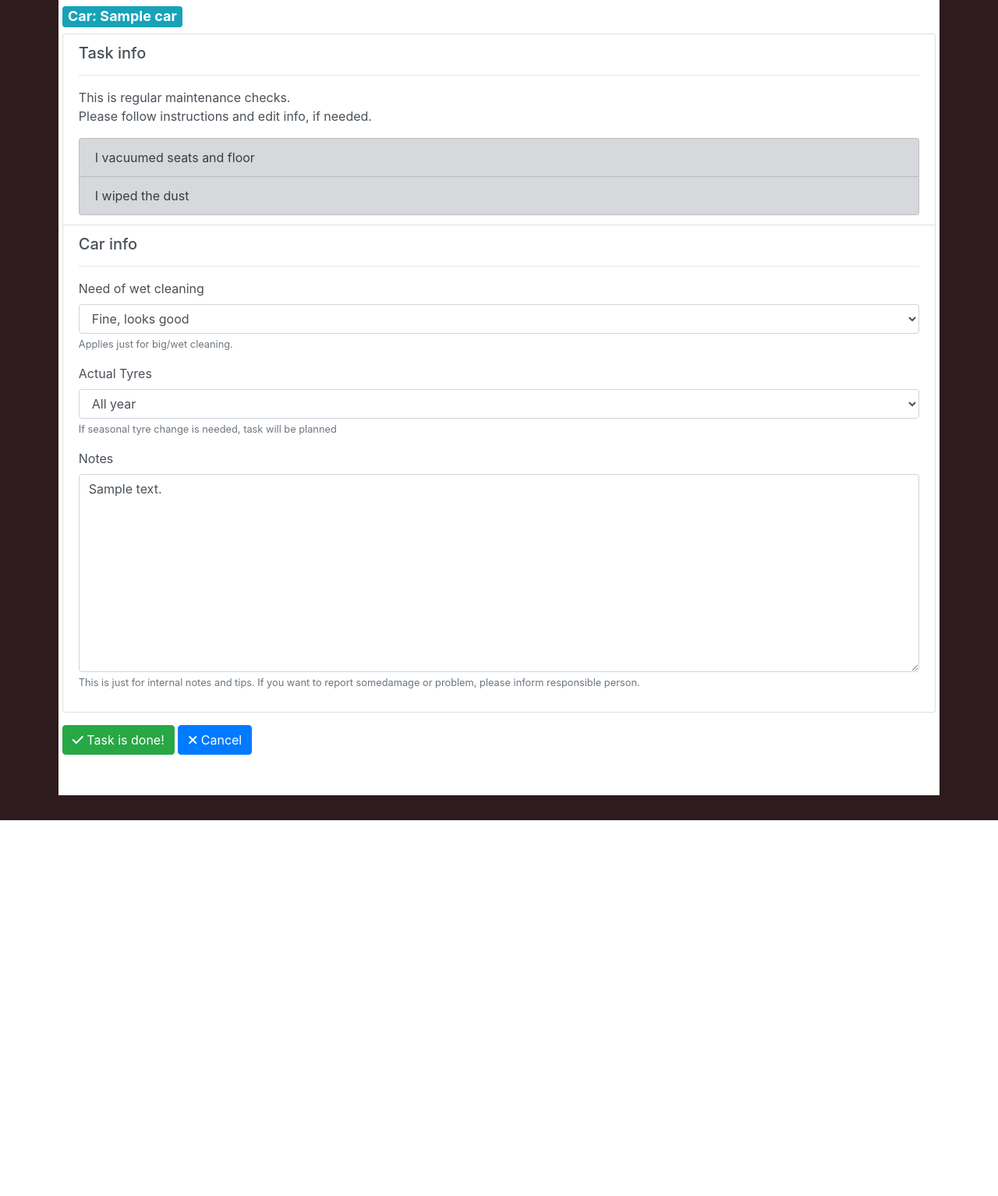
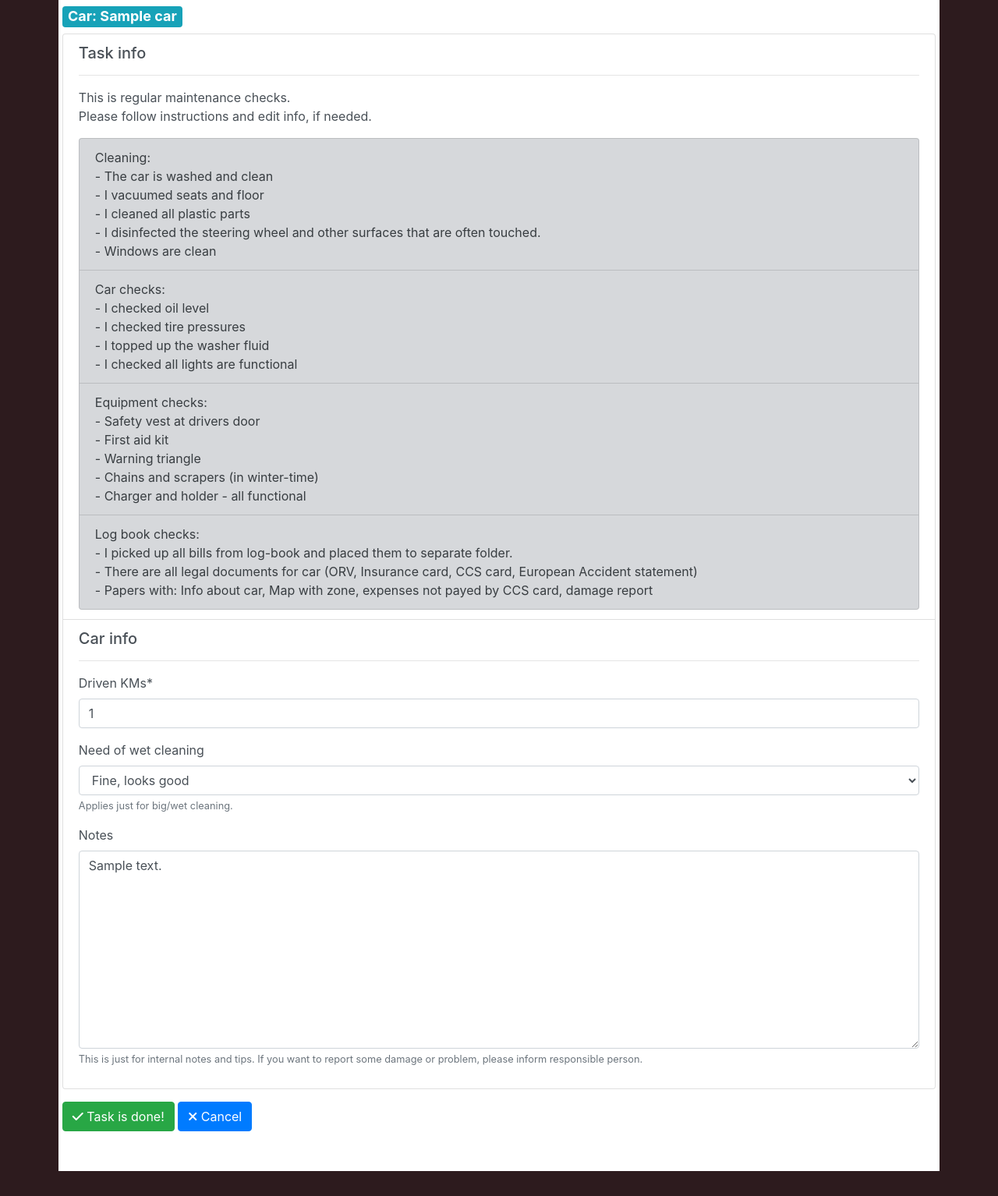
Before and after one commit to Fasther/Vemama, a Django app: page /tasks/1/1/do in a window 1280 px wide. Shown: the part 258-1792 px from the top of the page at 78% size. Before the commit the page ends 1310 px from the top, so only its background shows below. Run offline with Django 3.2, Linux system fonts and the light colour scheme; a user stored in the database is signed in; tables that the repository leaves empty hold one stand-in row (values such as "Sample post"); some libraries are stand-ins or nearby versions.

Commit message:
Info for "check" task view

```diff
--- a/vemama/cars/models.py
+++ b/vemama/cars/models.py
@@ -64,7 +64,7 @@ class Car(models.Model):
                                       verbose_name="Next 🔧 kms")
     car_note = models.TextField(blank=True, max_length=1024, verbose_name="Notes",
                                 help_text="This is just for internal notes and tips.\n If you want to report some"
-                                          "damage or problem, please inform responsible person.")
+                                          " damage or problem, please inform responsible person.")
     history = HistoricalRecords()
 
     objects = Manager()
--- a/vemama/tasks/templates/tasks/tasks_do.html
+++ b/vemama/tasks/templates/tasks/tasks_do.html
@@ -26,7 +26,7 @@
                     <ul class="list-group ">
                         {% for task_action in task_actions %}
                             <li class="list-group-item list-group-item-action list-group-item-secondary">
-                                {{ task_action }}
+                                {{ task_action|linebreaksbr }}
                             </li>
                         {% endfor %}
                     </ul>
--- a/vemama/tasks/views.py
+++ b/vemama/tasks/views.py
@@ -142,10 +142,25 @@ class DoTask(LoginRequiredMixin, TemplateView):
             context["task_info"] = "This is regular maintenance checks.\n" \
                                    "Please follow instructions and edit info, if needed."
             context["task_actions"] = (
-                "I vacuumed seats and floor", "I wiped the dust"
+                "Cleaning:\n"
+                "- The car is washed and clean\n- I vacuumed seats and floor\n- I cleaned all plastic parts\n"
+                "- I disinfected the steering wheel and other surfaces that are often touched.\n- Windows are clean\n",
+
+                "Car checks:\n"
+                "- I checked oil level\n- I checked tire pressures\n- I topped up the washer fluid\n"
+                "- I checked all lights are functional",
+
+                "Equipment checks:\n"
+                "- Safety vest at drivers door\n- First aid kit\n- Warning triangle\n"
+                "- Chains and scrapers (in winter-time)\n- Charger and holder - all functional\n",
+
+                "Log book checks:\n"
+                "- I picked up all bills from log-book and placed them to separate folder.\n"
+                "- There are all legal documents for car (ORV, Insurance card, CCS card, European Accident statement)\n"
+                "- Papers with: Info about car, Map with zone, expenses not payed by CCS card, damage report"
             )
 
-        context["car_form"] = CarTaskForm(exclude_fields=("car_actual_driven_kms",),
+        context["car_form"] = CarTaskForm(exclude_fields=exclude,
                                           instance=car_instance,
                                           )
         context["task_form"] = CompleteTaskForm(initial={"completed": True, }, instance=task_instance)
```
